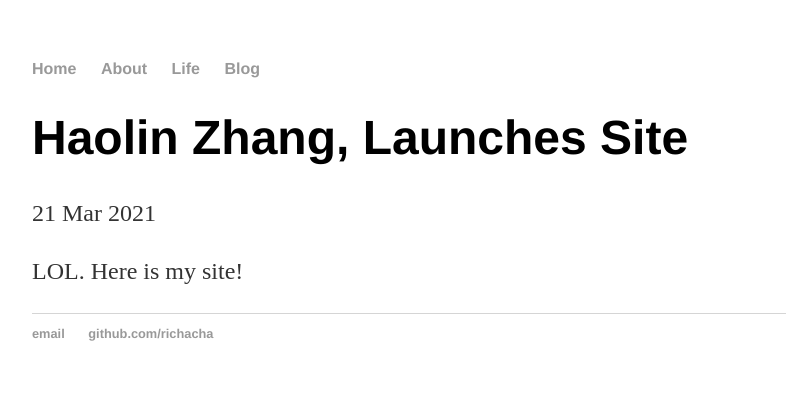
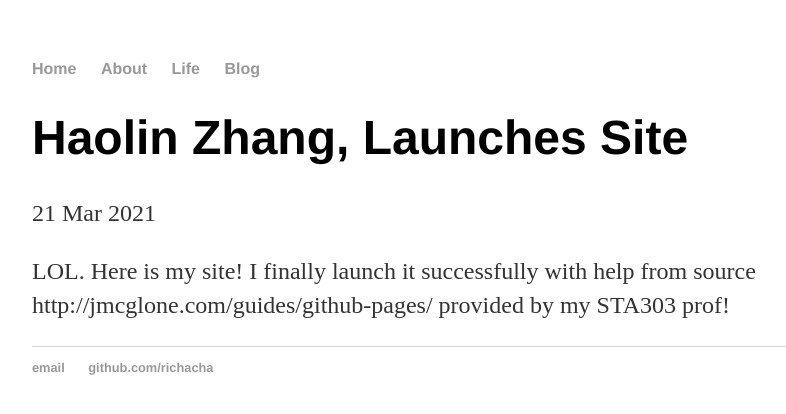
Before and after one commit to Richacha/haolinzhang.github.io, a Jekyll site: the page built from _posts/2021-03-21-haolin-zhang-site-launched.md, in a window 1280 px wide. Shown: the top 414 px of the page, without its empty margins (160-946 px from the left). Built offline with Jekyll 4.4.1, drawn with Linux system fonts in a browser that asks for light colours.

Commit message:
Update 2021-03-21-haolin-zhang-site-launched.md

```diff
--- a/_posts/2021-03-21-haolin-zhang-site-launched.md
+++ b/_posts/2021-03-21-haolin-zhang-site-launched.md
@@ -4,4 +4,4 @@ title: "Haolin Zhang, Launches Site"
 date: 2021-03-21
 ---
 
-LOL. Here is my site!
+LOL. Here is my site! I finally launch it successfully with help from source http://jmcglone.com/guides/github-pages/ provided by my STA303 prof!
```
